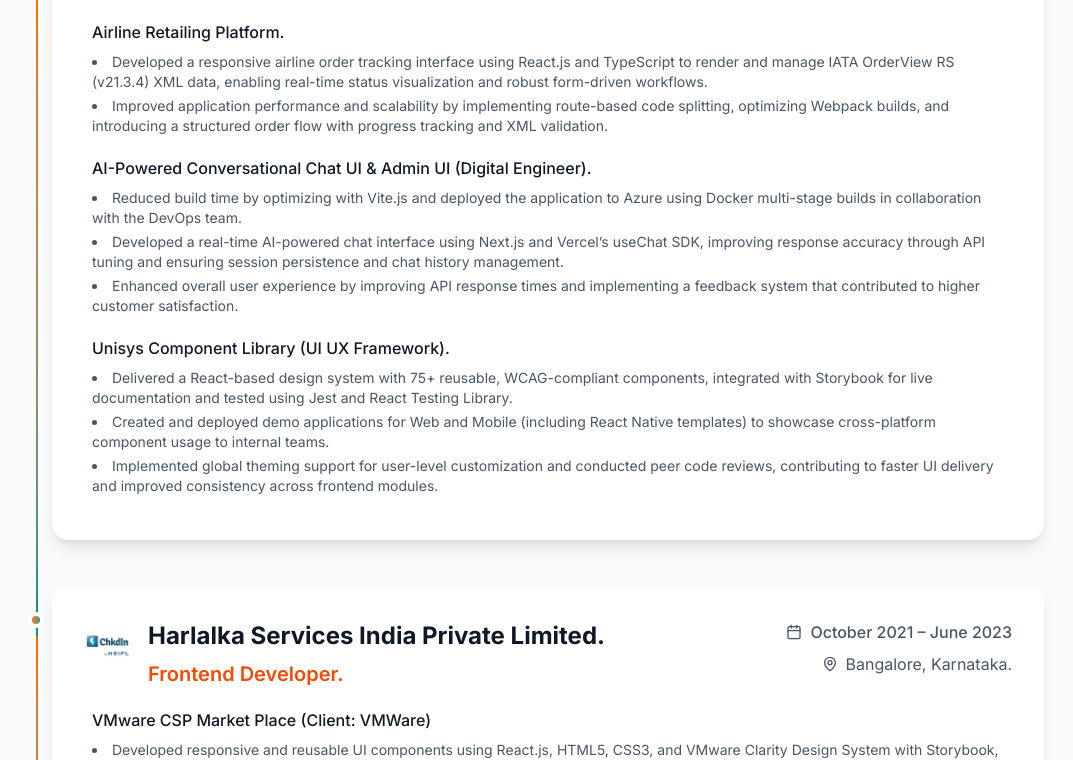
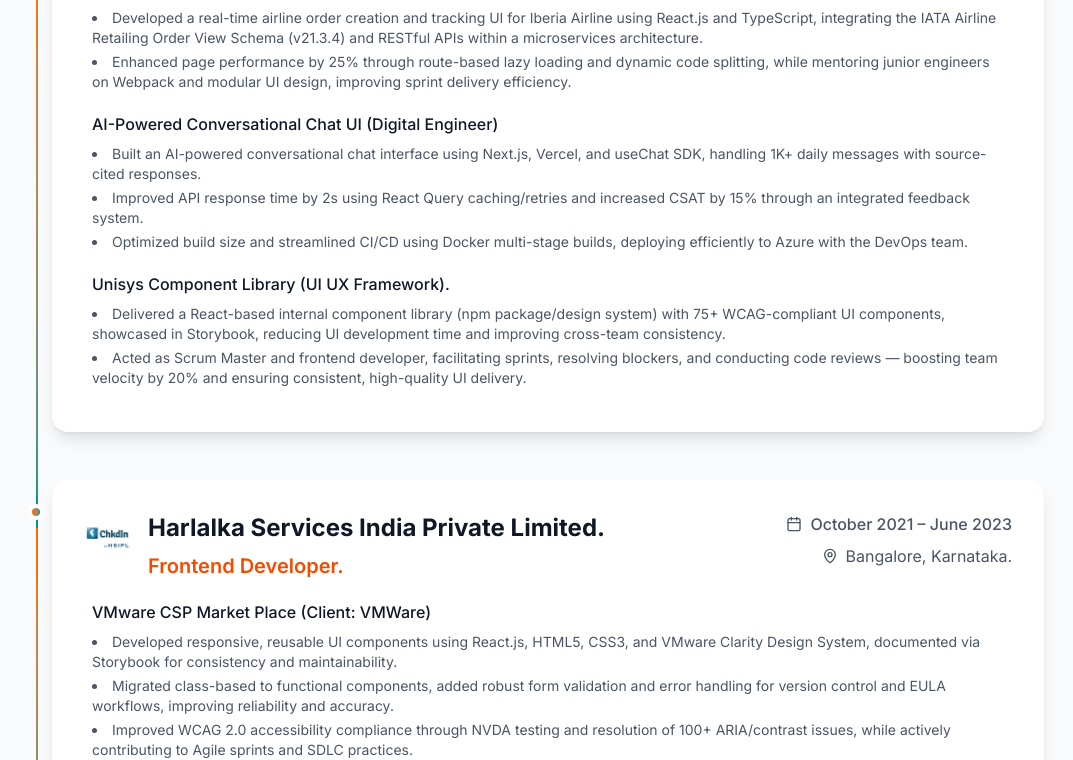
Before and after one commit to sanju1098/sk-portfolio, a React (Vite) app: page /experience in a window 1280 px wide. Shown: the part 740-1500 px from the top of the page, without its empty margins (108-1181 px from the left). Built offline with nearby package versions, Linux system fonts and the light colour scheme.

Commit message:
Added MVTM - Espresa Reward

```diff
--- a/index.html
+++ b/index.html
@@ -4,7 +4,7 @@
     <meta charset="UTF-8" />
     <link rel="icon" type="image/svg+xml" href="/logo.svg" />
     <meta name="viewport" content="width=device-width, initial-scale=1.0" />
-    <title>Sanjay Kumar | UI Engineer & Senior Frontend Dev</title>
+    <title>Sanjay Kumar | Senior Frontend Dev | UI Engineer</title>
     <meta
       name="description"
       content="Portfolio of Sanjay Kumar S R, UI Engineer and Senior Application Developer. Showcasing projects, skills, and experience in web development." />
--- a/src/config/about.ts
+++ b/src/config/about.ts
@@ -1,30 +1,19 @@
 import hackerLogo from "../assets/Images/hackerrank-logo.png";
-
-export const aboutWork = [
-  {
-    count: 45,
-    title: "Github Repos",
-    link: "https://github.com/sanju1098",
-  },
-  {
-    count: 126,
-    title: "Code Sandbox count",
-    link: "https://codesandbox.io/u/Sanjay%20Kumar%20SR",
-  },
-  {
-    count: 2,
-    title: "Medium Articles",
-    link: "https://medium.com/@sanjay--kumar",
-  },
-];
 
 export const badges = [
   {
-    name: "Espresa",
+    name: "Silver Badge - Espresa",
     imageLink:
       "https://espresa-prod-app-store.s3.amazonaws.com/company/card/e1f35856035b46d9bcd354c0dc7b2e69.png",
     link: "https://app.espresa.com/r/shared/643a0a4f-7974-46ea-be54-953178b2e353/",
     buttonName: "View Badge",
+  },
+  {
+    name: "MVTM - Espresa",
+    imageLink:
+      "https://play-lh.googleusercontent.com/lTxWxQsXN7Z9kdZlnFLMViw0kmHHh91vGFRtCRVLlAGZskndO4eQWDA827f4RvrD9nY",
+    link: "https://app.espresa.com/r/shared/643a0a4f-7974-46ea-be54-953178b2e353/",
+    buttonName: "View Reward",
   },
   {
     name: "Introduction to Generative AI",
@@ -34,9 +23,9 @@
     buttonName: "View Badge",
   },
   {
-    name: "HackerRank Profile",
+    name: "HackerRank Certifications",
     imageLink: hackerLogo,
     link: "https://www.hackerrank.com/profile/sanjay__kumar",
-    buttonName: "View Profile",
+    buttonName: "View Certificates",
   },
 ];
--- a/src/config/experience.tsx
+++ b/src/config/experience.tsx
@@ -25,9 +25,8 @@
       {
         name: "Tech Events Portal",
         responsibilities: [
-          "Architected and delivered a scalable event management platform in Morgan Stanley’s ETS team with ShadCN UI, and built a dynamic multi-step form using React Hook Form and Zod, ensuring 100% validation coverage and reducing errors.",
-          "Optimized API efficiency with TanStack Query for data fetching, caching, and eliminating redundant requests, improving load times, and implemented role-based access control with protected routes to enable secure, permission-based CRUD operations.",
-          "Enhanced event discoverability and user experience by developing dynamic calendar & list views, implementing advanced client-side filters (debounced search, date, location), and adding CSV export functionality for events and user data.",
+          "Architected and delivered a scalable event management platform in Morgan Stanley’s ETS, built with modular ShadCN UI components and a dynamic multi-step form using React Hook Form + Zod for complete validation and seamless UX.",
+          "Optimized frontend performance using TanStack Query with efficient API caching, dynamic calendar/list views, and responsive client-side filters.",
         ],
       },
     ],
@@ -42,24 +41,23 @@
       {
         name: "Airline Retailing Platform.",
         responsibilities: [
-          "Developed a responsive airline order tracking interface using React.js and TypeScript to render and manage IATA OrderView RS (v21.3.4) XML data, enabling real-time status visualization and robust form-driven workflows.",
-          "Improved application performance and scalability by implementing route-based code splitting, optimizing Webpack builds, and introducing a structured order flow with progress tracking and XML validation.",
+          "Developed a real-time airline order creation and tracking UI for Iberia Airline using React.js and TypeScript, integrating the IATA Airline Retailing Order View Schema (v21.3.4) and RESTful APIs within a microservices architecture.",
+          "Enhanced page performance by 25% through route-based lazy loading and dynamic code splitting, while mentoring junior engineers on Webpack and modular UI design, improving sprint delivery efficiency.",
         ],
       },
       {
-        name: "AI-Powered Conversational Chat UI & Admin UI (Digital Engineer).",
+        name: "AI-Powered Conversational Chat UI (Digital Engineer)",
         responsibilities: [
-          "Reduced build time by optimizing with Vite.js and deployed the application to Azure using Docker multi-stage builds in collaboration with the DevOps team.",
-          "Developed a real-time AI-powered chat interface using Next.js and Vercel’s useChat SDK, improving response accuracy through API tuning and ensuring session persistence and chat history management.",
-          "Enhanced overall user experience by improving API response times and implementing a feedback system that contributed to higher customer satisfaction.",
+          "Built an AI-powered conversational chat interface using Next.js, Vercel, and useChat SDK, handling 1K+ daily messages with source-cited responses.",
+          "Improved API response time by 2s using React Query caching/retries and increased CSAT by 15% through an integrated feedback system.",
+          "Optimized build size and streamlined CI/CD using Docker multi-stage builds, deploying efficiently to Azure with the DevOps team.",
         ],
       },
       {
         name: "Unisys Component Library (UI UX Framework).",
         responsibilities: [
-          "Delivered a React-based design system with 75+ reusable, WCAG-compliant components, integrated with Storybook for live documentation and tested using Jest and React Testing Library.",
-          "Created and deployed demo applications for Web and Mobile (including React Native templates) to showcase cross-platform component usage to internal teams.",
-          "Implemented global theming support for user-level customization and conducted peer code reviews, contributing to faster UI delivery and improved consistency across frontend modules.",
+          "Delivered a React-based internal component library (npm package/design system) with 75+ WCAG-compliant UI components, showcased in Storybook, reducing UI development time and improving cross-team consistency.",
+          "Acted as Scrum Master and frontend developer, facilitating sprints, resolving blockers, and conducting code reviews — boosting team velocity by 20% and ensuring consistent, high-quality UI delivery.",
         ],
       },
     ],
@@ -74,9 +72,9 @@
       {
         name: " VMware CSP Market Place (Client: VMWare)",
         responsibilities: [
-          "Developed responsive and reusable UI components using React.js, HTML5, CSS3, and VMware Clarity Design System with Storybook, enhancing performance, maintainability, and cross-team component documentation.",
-          "Implemented robust form validation and error handling across class and functional components for version control and EULA flows, while debugging critical issues in the publisher module to improve code quality and application performance.",
-          "Improved accessibility compliance with NVDA and WCAG 2.0 standards, raising adherence from 50% to 80% by resolving 100+ ARIA and contrast issues, and delivered incremental features in Agile sprints following full SDLC practices.",
+          "Developed responsive, reusable UI components using React.js, HTML5, CSS3, and VMware Clarity Design System, documented via Storybook for consistency and maintainability.",
+          "Migrated class-based to functional components, added robust form validation and error handling for version control and EULA workflows, improving reliability and accuracy.",
+          "Improved WCAG 2.0 accessibility compliance through NVDA testing and resolution of 100+ ARIA/contrast issues, while actively contributing to Agile sprints and SDLC practices.",
         ],
       },
     ],
--- a/src/config/project.tsx
+++ b/src/config/project.tsx
@@ -21,10 +21,10 @@
     techStack: [
       "Next.JS",
       "React JS",
-      "Typescript",
+      "TypeScript",
       "Tailwind CSS",
       "Zustand",
-      "Shadcn UI",
+      "ShadCN UI",
     ],
   },
   {
@@ -35,11 +35,12 @@
     gitLink: "https://github.com/sanju1098/ai-studio-verse",
     demoLink: "https://ai-studio-verse.vercel.app/",
     techStack: [
+      "React JS",
+      "TypeScript",
+      "Tailwind CSS",
+      "Gemini 1.5 Flash AI",
+      "ShadCN UI",
       "Vite.JS",
-      "Typescript",
-      "Tailwind CSS",
-      "Gemini AI",
-      "Shadcn UI",
     ],
   },
   {
@@ -55,7 +56,7 @@
       "JavaScript",
       "Firebase",
       "Firebase Auth",
-      "Shadcn UI",
+      "ShadCN UI",
       "Movie API",
     ],
   },
@@ -92,7 +93,7 @@
     demoLink: "https://reactjs-weather-appplication.netlify.app/",
     techStack: [
       "React JS",
-      "Typescript",
+      "TypeScript",
       "Vite",
       "Open Weathermap API",
       "JavaScript",
```
Also changed, not shown: src/pages/About.tsx (+19 -175 lines), 1 other file (tests, documents, lock files or other folders).
